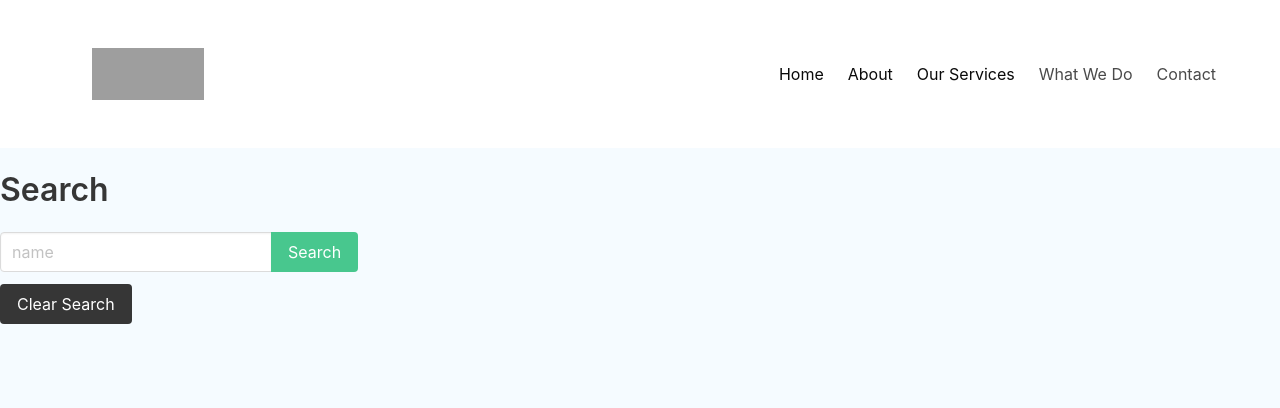
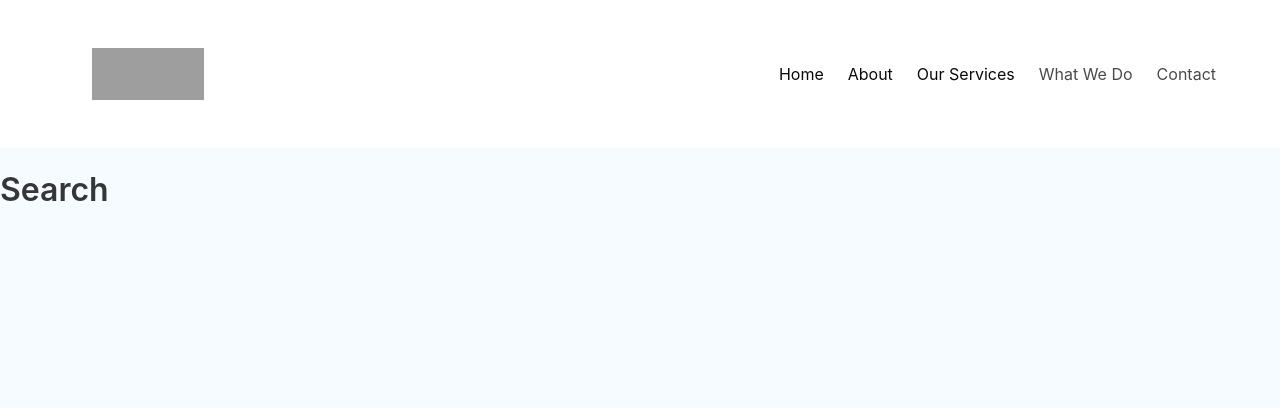
Before and after one commit to saybeeali/Original-GS-Contracting, a Django app: page /projects/ in a window 1280 px wide. Shown: the top 408 px of the page. Run offline with Django 4.2, Linux system fonts and the light colour scheme; data that the repository does not hold is empty; some libraries are stand-ins or nearby versions; grey boxes are pictures that could not be loaded.

Commit message:
removing search bar

```diff
--- a/main_app/templates/project_list.html
+++ b/main_app/templates/project_list.html
@@ -2,7 +2,7 @@
 
 <h1 class="title pt-5">{{header}}</h1>
 
-<form class="mb-5" method="get">
+{% comment %} <form class="mb-5" method="get">
   <div class="field has-addons">
     <div class="control">
       <input class="input" type="text" name="name" placeholder="name" />
@@ -12,7 +12,7 @@
     </div>
   </div>
   <a class="button is-dark" href="{% url 'project_list' %}">Clear Search</a>
-</form>
+</form> {% endcomment %}
 
 <div class="gallery">
   {% for project in projects %}
```
